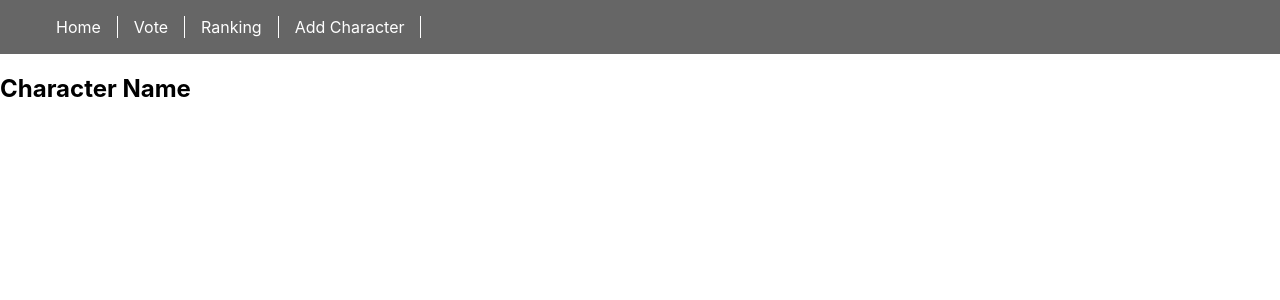
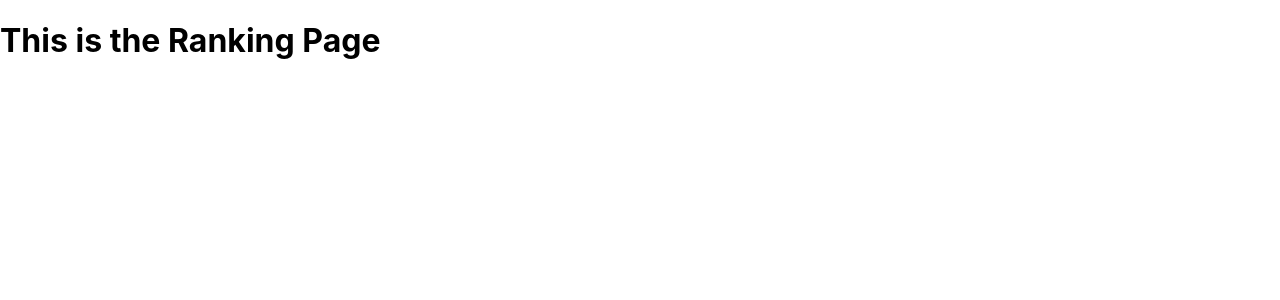
Before and after one commit to daibourne/Rank-and-Rate, a React (Create React App) app: page /#/Ranking in a window 1280 px wide. Shown: the top 300 px of the page. Built offline with nearby package versions, Linux system fonts and the light colour scheme.

Commit message:
Added routes for our multiple pages, still building and fixing

```diff
--- /dev/null
+++ b/src/App.jsx
@@ -0,0 +1,22 @@
+import React from 'react';
+import { HashRouter as Router, Routes, Route } from 'react-router-dom';
+import Home from './pages/Home';
+import Vote from './pages/Vote';
+import Ranking from './pages/Ranking';
+import AddCharacter from './pages/AddCharacter';
+
+
+function App() {
+  return (
+    <Router>
+      <Routes>
+        <Route path='/' element={<Home/>}/>
+        <Route path='/Vote' element={<Vote/>}/>
+        <Route path='/Ranking' element={<Ranking/>}/>
+        <Route path='/AddCharacter' element={<AddCharacter/>}/>
+      </Routes>
+    </Router>
+  )
+}
+
+export default App;
--- a/src/Home.js
+++ /dev/null
@@ -1,19 +0,0 @@
-import React, { Component } from 'react';
-import Character from './components/character';
-import Navbar from './components/Nav';
-
-
-function App() {
-  return (
-    <div className="App">
-      <header class="Nav">
-        <Navbar></Navbar>
-      </header>
-      <body>
-        <Character></Character>
-      </body>
-    </div>
-  );
-}
-
-export default App;
--- a/src/components/Nav.jsx
+++ b/src/components/Nav.jsx
@@ -1,4 +1,5 @@
 import React from "react";
+import { BrowserRouter as Router, Routes, Route, } from 'react-router-dom';
 import styles from '../styles/Nav.css'
 
 function Navbar() {
--- a/src/index.js
+++ b/src/index.js
@@ -1,7 +1,8 @@
 import React from 'react';
 import ReactDOM from 'react-dom/client';
+import { BrowserRouter } from 'react-router-dom';
 import './index.css';
-import App from './Home';
+import App from './App';
 import reportWebVitals from './reportWebVitals';
 
 const root = ReactDOM.createRoot(document.getElementById('root'));
@@ -11,6 +12,8 @@ root.render(
   </React.StrictMode>
 );
 
+
+
 // If you want to start measuring performance in your app, pass a function
 // to log results (for example: reportWebVitals(console.log))
 // or send to an analytics endpoint. Learn more: https://bit.ly/CRA-vitals
--- /dev/null
+++ b/src/pages/AddCharacter.jsx
@@ -0,0 +1,9 @@
+export function AddCharacter() {
+    return (
+        <>
+            <h1>This is the Add Character Page</h1>
+        </>
+    )
+}
+
+export default AddCharacter;
--- /dev/null
+++ b/src/pages/Home.jsx
@@ -0,0 +1,19 @@
+import React from "react";
+import Navbar from "../components/Nav";
+import Character from "../components/character";
+
+
+function Home() {
+    return (
+        <div>
+            <header class="Nav">
+                <Navbar></Navbar>
+            </header>
+            <body>
+                <Character></Character>
+            </body>
+        </div>
+    );
+  }
+
+export default Home;
--- /dev/null
+++ b/src/pages/Ranking.jsx
@@ -0,0 +1,9 @@
+export function Ranking() {
+    return (
+        <>
+            <h1>This is the Ranking Page</h1>
+        </>
+    )
+}
+
+export default Ranking;
--- /dev/null
+++ b/src/pages/Vote.jsx
@@ -0,0 +1,9 @@
+export function Vote() {
+    return (
+        <>
+            <h1>This is the Vote Page</h1>
+        </>
+    )
+}
+
+export default Vote;
```
Also changed, not shown: src/App.css (renamed from src/Home.css), src/pages/AddCharacter.js (deleted), src/pages/Results.js (deleted), src/pages/Vote.js (deleted).
